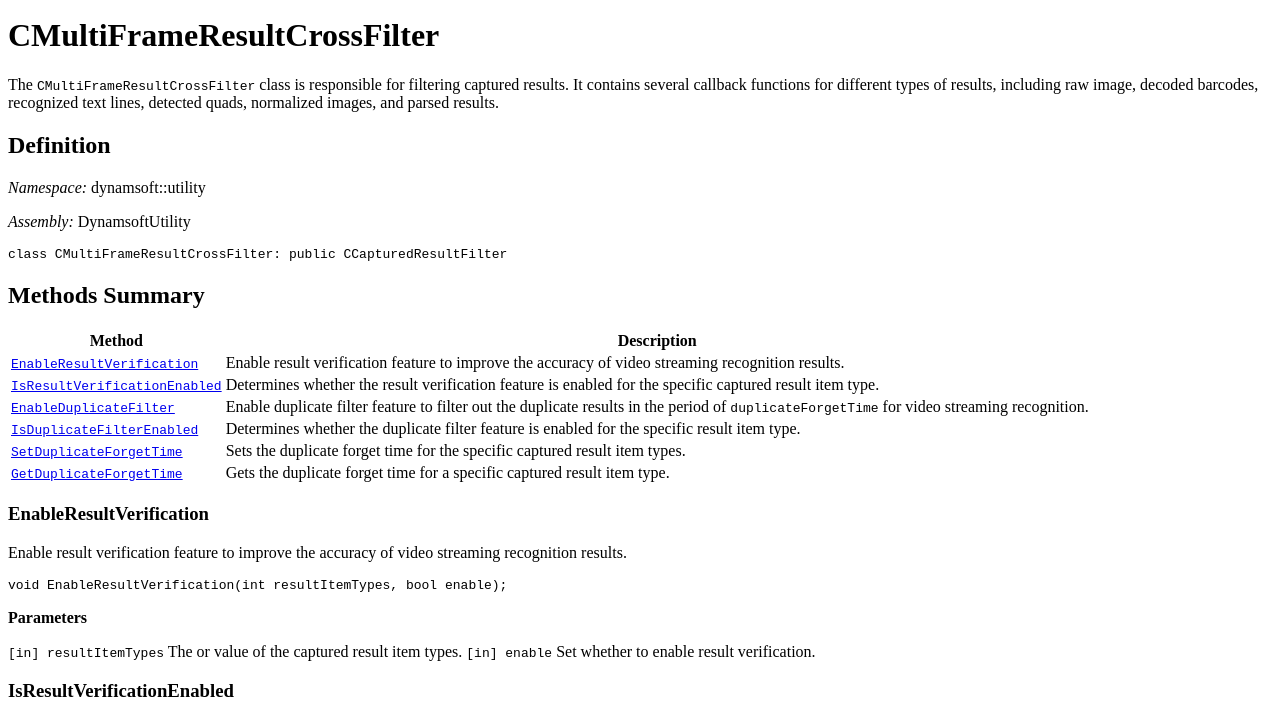
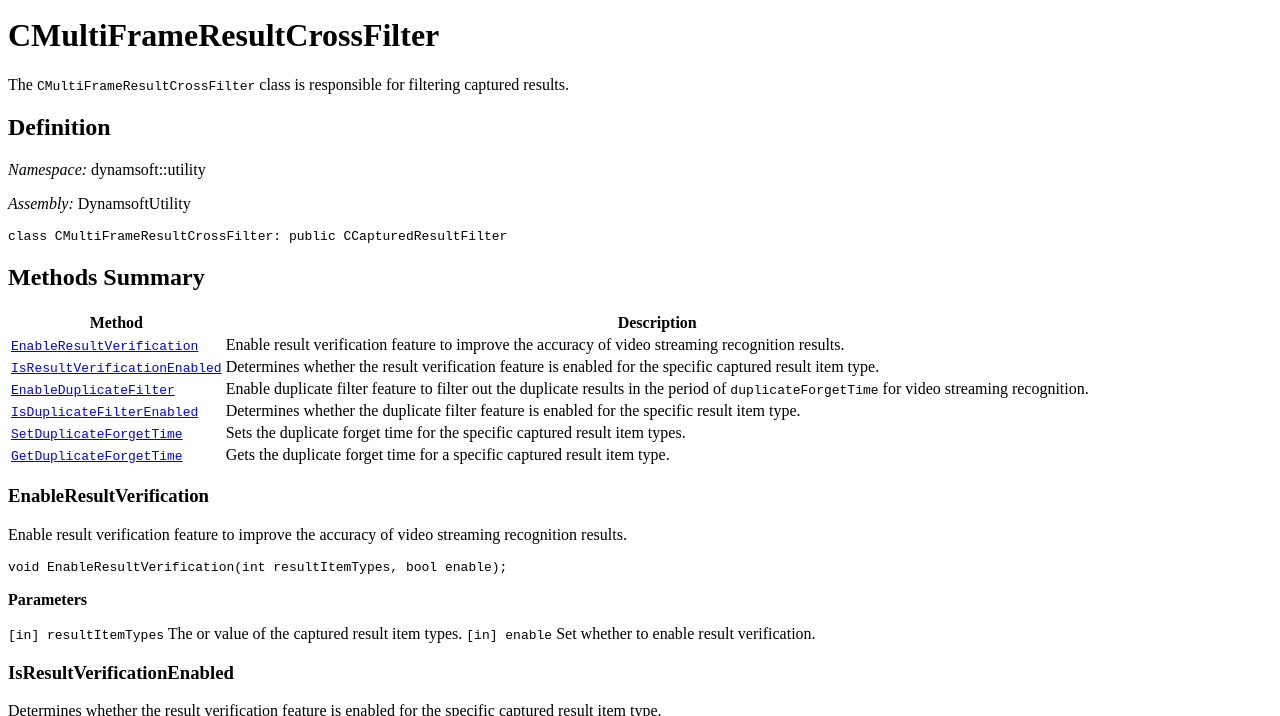
Before and after one commit to dynamsoft-docs/capture-vision-docs-server, a Jekyll site: the page built from programming/cplusplus/api-reference/utility/multi-frame-result-cross-filter.md, in a window 1280 px wide and 900 px high, scrolled down 367 px, cut to the strip 184-900 px from the top of the window. Built offline with Jekyll 4.4.1, drawn with Linux system fonts in a browser that asks for light colours.

Commit message:
Update multi-frame-result-cross-filter.md

```diff
--- a/programming/cplusplus/api-reference/utility/multi-frame-result-cross-filter.md
+++ b/programming/cplusplus/api-reference/utility/multi-frame-result-cross-filter.md
@@ -11,7 +11,7 @@ permalink: /programming/cplusplus/api-reference/utility/multi-frame-result-cross
 
 # CMultiFrameResultCrossFilter
 
-The `CMultiFrameResultCrossFilter` class is responsible for filtering captured results. It contains several callback functions for different types of results, including raw image, decoded barcodes, recognized text lines, detected quads, normalized images, and parsed results.
+The `CMultiFrameResultCrossFilter` class is responsible for filtering captured results.
 
 ## Definition
 
```
